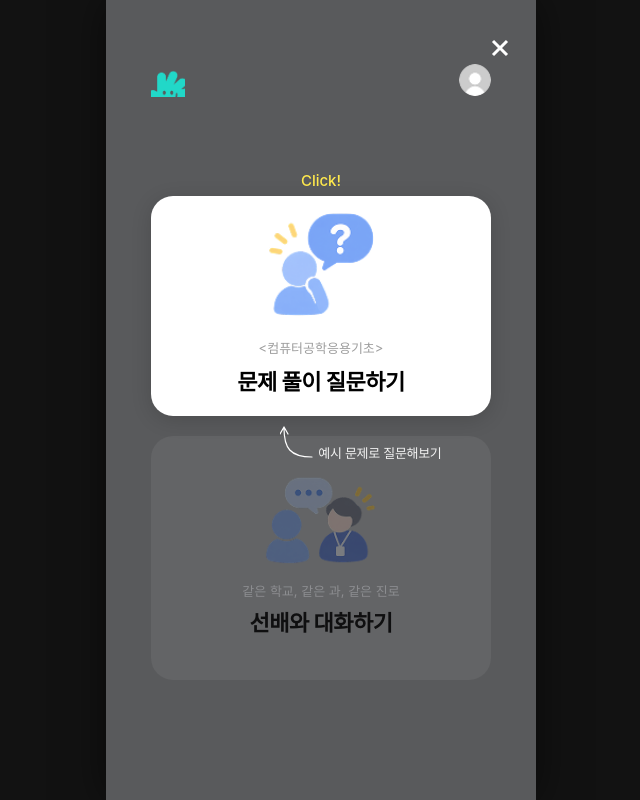
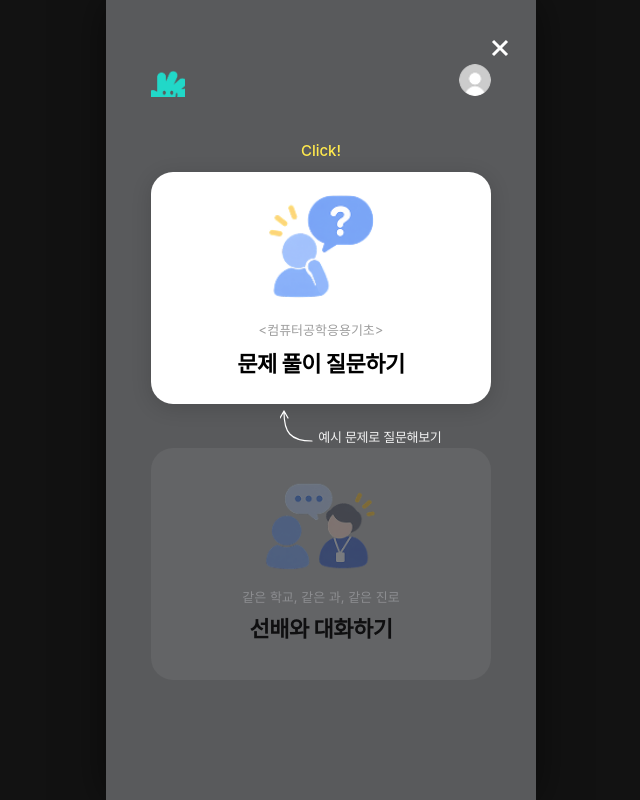
Before and after one commit to HelloMyMeSSU/hellomyme_ssu_front, a Next.js app: page / in a window 1280 px wide. Shown: the whole page, without its empty margins (319-959 px from the left). Built offline with nearby package versions, Linux system fonts and the light colour scheme; a web font is replaced by a local one.

Commit message:
ui update

```diff
--- a/src/app/page.tsx
+++ b/src/app/page.tsx
@@ -8,14 +8,14 @@ import 'swiper/css';
 
 const YELLOW = '#FFE94D';
 
-
 const guideText: React.CSSProperties = {
   color: '#FFFFFF',
   fontFamily: 'Pretendard, "Noto Sans KR", -apple-system, BlinkMacSystemFont, sans-serif',
   fontWeight: 300,
   fontSize: 20,
   letterSpacing: '-0.3px',
-};const SIDE = '10.5%';
+};
+const SIDE = '10.5%';
 
 const SAFE_TOP = 'env(safe-area-inset-top, 0px)';
 const SAFE_BOTTOM = 'env(safe-area-inset-bottom, 0px)';
@@ -163,25 +163,29 @@ export default function TutorialPage() {
               </div>
 
               <div style={styles.slide1Content}>
-                <span style={{ ...styles.clickText, marginBottom: 6 }}>Click!</span>
+                <div style={styles.cardsGrid}>
 
-                <div style={styles.cardQuestionWrap}>
+                  <div style={styles.cardSlot}>
+                    <span style={styles.clickText}>Click!</span>
                     <div style={styles.cardQuestion} onClick={() => goToSlide(1)}>
                       <img src="/icon-question-illust.png" alt="질문하기 일러스트" draggable={false} style={styles.questionIllust} />
                       <span style={styles.subTag}>&lt;컴퓨터공학응용기초&gt;</span>
                       <span style={styles.cardTitle}>문제 풀이 질문하기</span>
                     </div>
-
                     <div style={styles.arrowGuide}>
                       <GuideArrowLeft />
                       <span>예시 문제로 질문해보기</span>
                     </div>
                   </div>
 
+                  <div style={styles.cardSlot}>
                     <div style={styles.cardChat}>
                       <img src="/icon-chat-illust.png" alt="대화하기 일러스트" draggable={false} style={styles.chatIllust} />
                       <span style={styles.chatSubtext}>같은 학교, 같은 과, 같은 진로</span>
                       <span style={styles.chatTitle}>선배와 대화하기</span>
+                    </div>
+                  </div>
+
                 </div>
               </div>
             </div>
@@ -401,8 +405,17 @@ const styles: { [key: string]: React.CSSProperties } = {
   headerTitle: { fontSize: 15, fontWeight: 700, color: '#111', letterSpacing: '-0.3px' },
   profileIcon: { width: 32, height: 32, borderRadius: '50%', objectFit: 'cover', display: 'block' },
   logoImg: { height: 34, width: 'auto', objectFit: 'contain', display: 'block' },
-  clickText: { color: YELLOW, fontSize: 15, fontWeight: 500, textAlign: 'center', lineHeight: 1.2 },
-
+  clickText: {
+    position: 'absolute',
+    top: -30,
+    left: 0,
+    right: 0,
+    color: YELLOW,
+    fontSize: 15,
+    fontWeight: 500,
+    textAlign: 'center',
+    lineHeight: 1.2,
+  },
   /* SLIDE 1 */
   slide1Content: {
     flex: 1,
@@ -411,10 +424,18 @@ const styles: { [key: string]: React.CSSProperties } = {
     flexDirection: 'column',
     padding: `clamp(32px, 9dvh, 90px) ${SIDE} clamp(60px, 15dvh, 150px)`,
   },
+  cardsGrid: {
+    flex: 1,
+    minHeight: 0,
+    display: 'grid',
+    gridTemplateRows: '1fr 1fr',
+    rowGap: 44, // Click! + 화살표 문구가 들어갈 자리
+  },
+  cardSlot: { position: 'relative', minHeight: 0 },
   cardQuestionWrap: { position: 'relative', flex: 1, minHeight: 0, display: 'flex' },
   cardQuestion: {
-    flex: 1,
-    minHeight: 0,
+    position: 'absolute',
+    inset: 0,
     backgroundColor: '#FFFFFF',
     borderRadius: 22,
     padding: 'clamp(12px, 3%, 24px) 20px',
@@ -433,7 +454,7 @@ const styles: { [key: string]: React.CSSProperties } = {
   arrowGuide: {
     ...guideText,
     position: 'absolute',
-    top: 'calc(100% + 8px)',
+    bottom: -40,
     left: '38%',
     display: 'flex',
     alignItems: 'flex-end',
@@ -445,9 +466,8 @@ const styles: { [key: string]: React.CSSProperties } = {
     whiteSpace: 'nowrap',
   },
   cardChat: {
-    flex: 1,
-    minHeight: 0,
-    marginTop: 20,
+    position: 'absolute',
+    inset: 0,
     borderRadius: 22,
     backgroundColor: 'rgba(255, 255, 255, 0.06)',
     padding: 'clamp(12px, 3%, 24px) 20px',
@@ -668,5 +688,4 @@ const styles: { [key: string]: React.CSSProperties } = {
     color: '#222',
     whiteSpace: 'pre-wrap',
   },
-
 };
```
Lines whose indentation alone changed are shown as unchanged.
